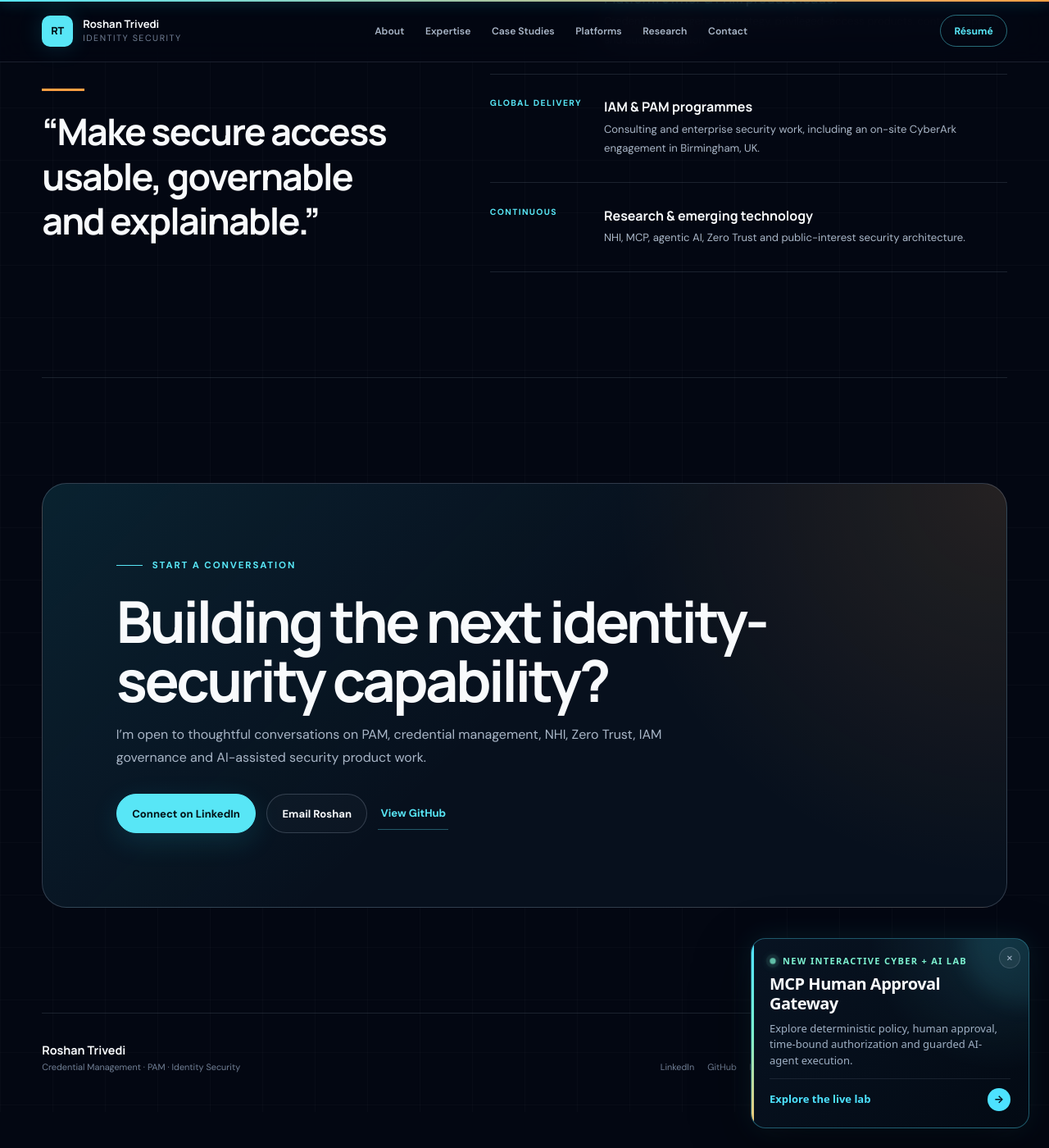
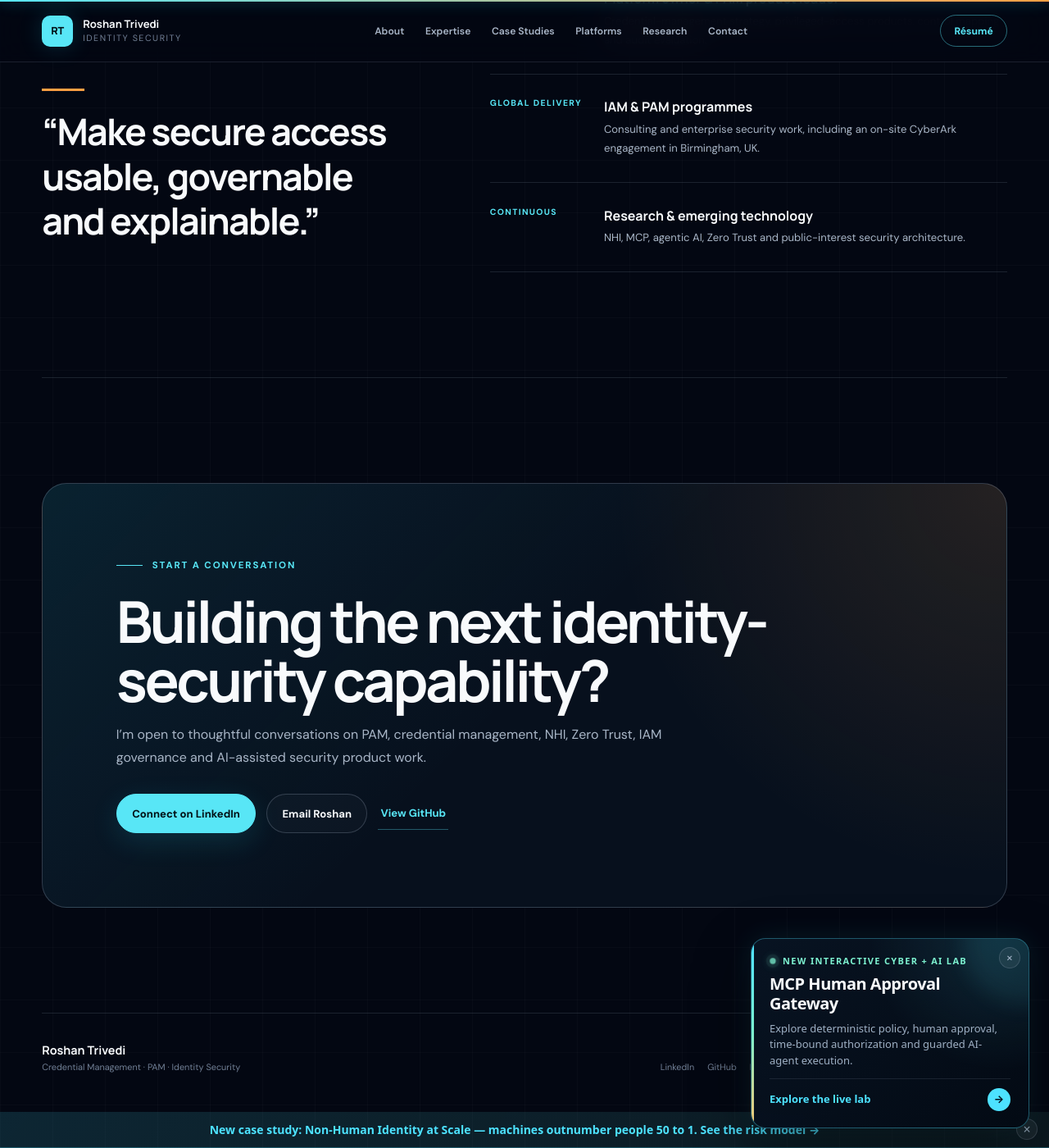
Before and after one commit to trivediroshan1-ui/trivediroshan1-ui.github.io, a Jekyll site: the page index.html, which Jekyll copies as it is, in a window 1280 px wide and 1400 px high, scrolled down 8125 px. Shown: the whole window at 82% size. Built offline with Jekyll 4.4.1, drawn with Linux system fonts in a browser that asks for light colours; before the commit the page ends 9481 px from its top, so only the background shows below that.

Commit message:
Add homepage announcement banner for Non-Human Identity case study

```diff
--- a/index.html
+++ b/index.html
@@ -383,11 +383,102 @@
           transition: none;
         }
       }
-    </style>
+    .nhi-announce {
+position: relative;
+z-index: 20;
+display: flex;
+align-items: center;
+justify-content: center;
+gap: 14px;
+flex-wrap: wrap;
+padding: 12px 44px 12px 20px;
+color: #f8fafc;
+background: linear-gradient(135deg, rgba(77, 226, 255, 0.14), rgba(125, 242, 208, 0.08));
+border-bottom: 1px solid rgba(77, 226, 255, 0.3);
+font-family: system-ui, -apple-system, BlinkMacSystemFont, "Segoe UI", sans-serif;
+font-size: 14px;
+text-align: center;
+}
+
+.nhi-announce a {
+color: #4de2ff;
+font-weight: 700;
+text-decoration: none;
+}
+
+.nhi-announce a:hover,
+.nhi-announce a:focus-visible {
+text-decoration: underline;
+}
+
+.nhi-announce-close {
+position: absolute;
+top: 50%;
+right: 14px;
+transform: translateY(-50%);
+
+display: flex;
+align-items: center;
+justify-content: center;
+
+width: 26px;
+height: 26px;
+padding: 0;
+
+color: #9fb0c4;
+background: rgba(255, 255, 255, 0.06);
+border: 1px solid rgba(148, 163, 184, 0.25);
+border-radius: 50%;
+
+font-size: 16px;
+line-height: 1;
+cursor: pointer;
+}
+
+.nhi-announce-close:hover,
+.nhi-announce-close:focus-visible {
+color: #f8fafc;
+background: rgba(255, 255, 255, 0.14);
+outline: none;
+}
+
+@media (max-width: 640px) {
+.nhi-announce {
+padding: 12px 40px 12px 14px;
+font-size: 13px;
+}
+}
+</style>
   </head>
 
   <body>
     <div id="root"></div>
+
+<div class="nhi-announce" id="nhi-announce">
+<a href="/case-studies/non-human-identity-at-scale/">New case study: Non-Human Identity at Scale — machines outnumber people 50 to 1. See the risk model →</a>
+<button type="button" class="nhi-announce-close" aria-label="Dismiss this announcement">&#215;</button>
+</div>
+
+<script>
+(function () {
+var KEY = "nhi-announce-dismissed";
+var el = document.getElementById("nhi-announce");
+if (!el) return;
+if (localStorage.getItem(KEY) === "1") {
+el.style.display = "none";
+return;
+}
+var closeBtn = el.querySelector(".nhi-announce-close");
+if (closeBtn) {
+closeBtn.addEventListener("click", function (e) {
+e.preventDefault();
+e.stopPropagation();
+el.style.display = "none";
+localStorage.setItem(KEY, "1");
+});
+}
+})();
+</script>
 
     <a
       class="mcp-lab-launcher"
```
